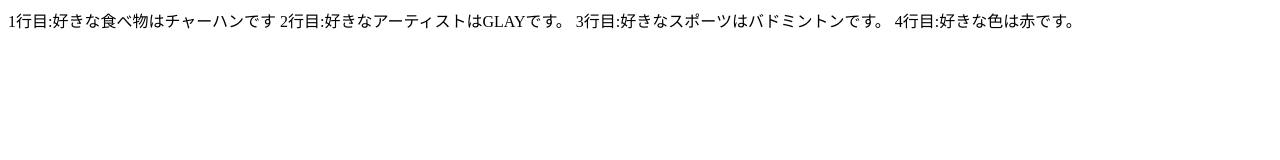
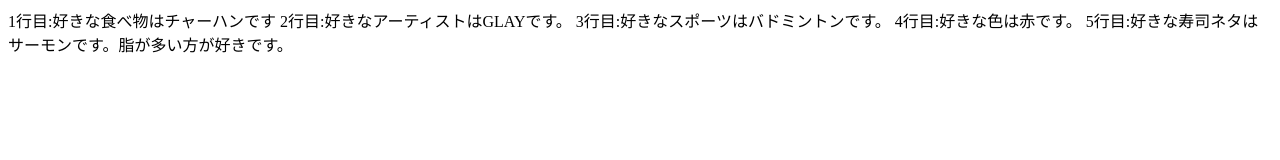
Before and after one commit to umi10/command-practice, a plain HTML site: page index.html in a window 1280 px wide. Drawn offline with Linux system fonts and the light colour scheme.

Commit message:
好きな寿司ネタを追記
index.htmlを編集しました。

```diff
--- a/index.html
+++ b/index.html
@@ -5,5 +5,6 @@
 	2行目:好きなアーティストはGLAYです。
 	3行目:好きなスポーツはバドミントンです。
 	4行目:好きな色は赤です。
+	5行目:好きな寿司ネタはサーモンです。脂が多い方が好きです。
 </body>
 </html>
```
